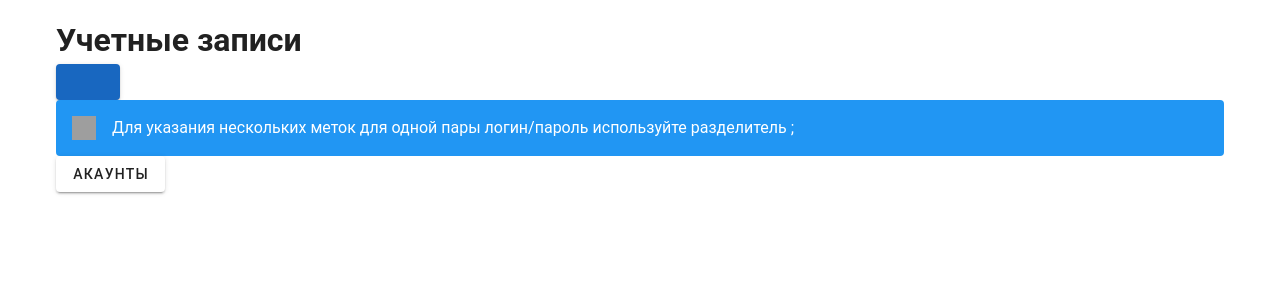
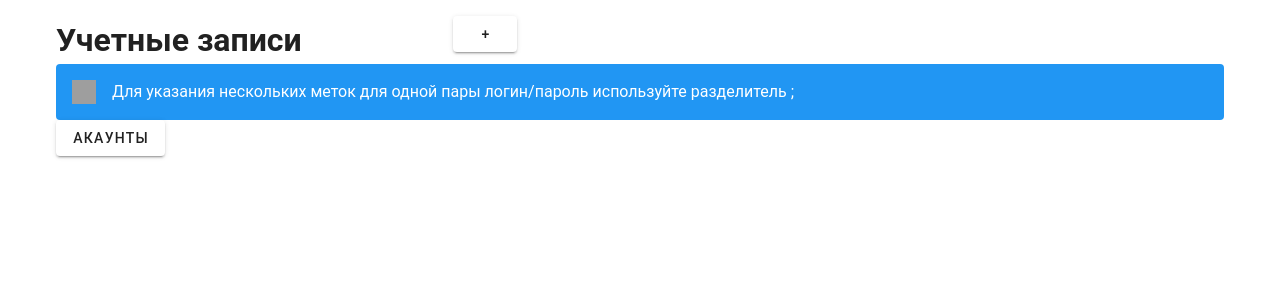
Before and after one commit to yato90/acc_manager, a Vue app: page / in a window 1280 px wide. Shown: the top 300 px of the page. Built offline with nearby package versions, Linux system fonts and the light colour scheme; grey boxes are pictures that could not be loaded.

Commit message:
add style

```diff
--- a/src/components/AccountForm.vue
+++ b/src/components/AccountForm.vue
@@ -30,8 +30,10 @@ function test(){
       <v-container>
         <v-row>
           <v-col cols="12">
-            <h1>Учетные записи</h1>
-            <v-btn @click="addAccount" color="primary"></v-btn>
+            <v-row>
+              <v-col cols="4"><h1>Учетные записи</h1></v-col>
+              <v-col cols="1"><v-btn @click="addAccount">+</v-btn></v-col>
+            </v-row>
             <v-alert type="info" textclass="mt-4">
               <template v-slot:prepend>
                 <img :src="Question" alt="Question icon" style="width: 24px; height: 24px;">
--- a/src/components/AccountItem.vue
+++ b/src/components/AccountItem.vue
@@ -3,6 +3,8 @@ import { ref, computed } from 'vue';
 import { defineEmits } from 'vue';
 import { Account } from '../type/main.ts';
 import Trash from '../assets/trash.png';
+import Eye from '../assets/eye.png';
+import Closed_eye from '../assets/closed-eye.png';
 
 const props = defineProps<{
   account: Account,
@@ -16,6 +18,7 @@ const tempPassword = ref(account.value.password); // Временное хран
 const labelString = ref((account.value.label || []).map(item => item.text).join(';'));
 console.log(labelString);
 const types = ['LDAP', 'Local'];
+const showPassword = ref(false);
 const isValid = computed(() => validateAccount(account.value, tempLogin.value, tempPassword.value));
 
 function onLabelBlur() {
@@ -58,7 +61,7 @@ function validateAccount(account: Account, tempLogin: string, tempPassword: stri
   <v-card :class="{'invalid': !isValid}" outlined>
     <v-card-text>
       <v-row>
-        <v-col>
+        <v-col cols="4">
           <v-text-field
             v-model.lazy="labelString"
             @blur="onLabelBlur"
@@ -66,7 +69,7 @@ function validateAccount(account: Account, tempLogin: string, tempPassword: stri
             placeholder="Необязательно"
           ></v-text-field>
         </v-col>
-        <v-col>
+        <v-col cols="2">
           <v-select
             v-model="account.type"
             @change="onChange"
@@ -86,10 +89,18 @@ function validateAccount(account: Account, tempLogin: string, tempPassword: stri
             v-model.lazy="tempPassword"
             @blur="onBlur"
             label="Пароль"
-            type="password"
-          ></v-text-field>
+            :type="showPassword ? 'text' : 'password'"
+          >
+            <template v-slot:append>
+              <img
+                :src="showPassword ? Eye : Closed_eye"
+                @click="showPassword = !showPassword"
+                style="cursor: pointer; width: 24px; height: 24px;"
+              />
+            </template>
+          </v-text-field>
         </v-col>
-        <v-col>
+        <v-col cols="auto">
           <v-btn @click="onDelete">
             <img :src="Trash" alt="Question icon" style="width: 24px; height: 24px;">
           </v-btn>
```
Also changed, not shown: src/assets/closed-eye.png (added), src/assets/eye.png (added).
